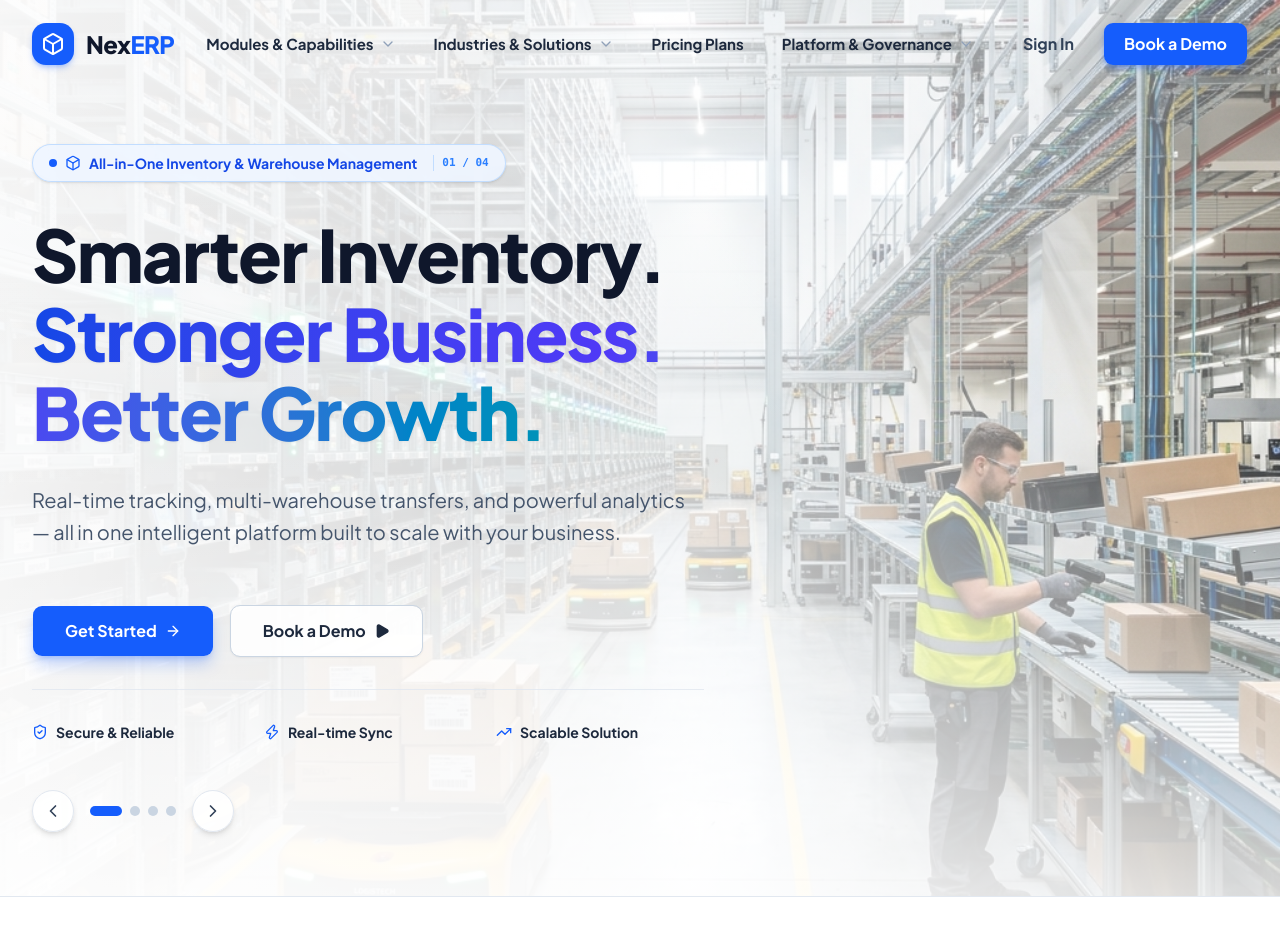
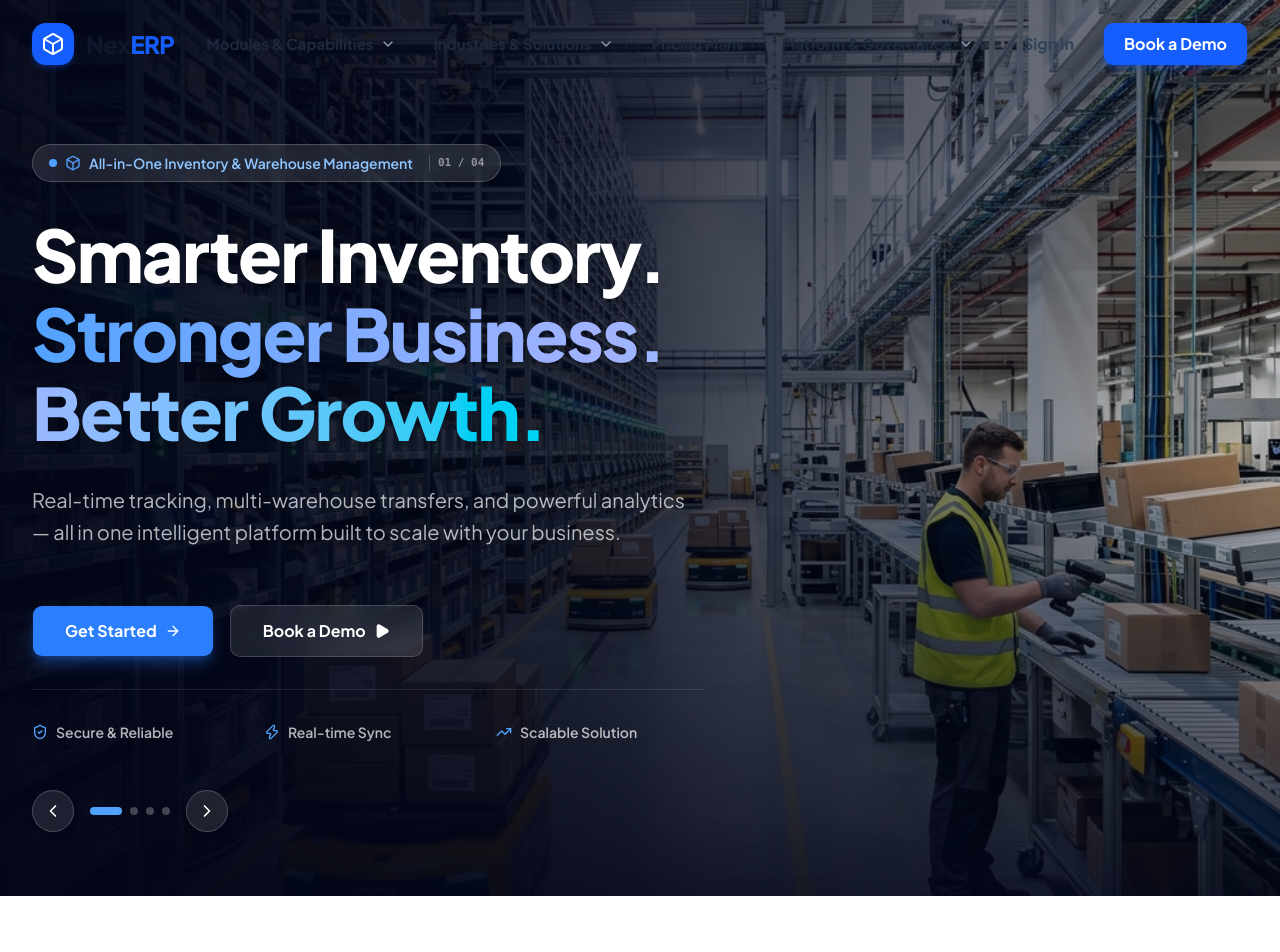
Before and after one commit to arhamsolution-me/ERP, a Next.js app in the folder apps/web/: page / in a window 1280 px wide. Shown: the top 952 px of the page. Built offline with nearby package versions, Linux system fonts and the light colour scheme.

Commit message:
fix: dark cinematic hero section + Royal Blue header restored

```diff
--- a/apps/web/app/(marketing)/page.tsx
+++ b/apps/web/app/(marketing)/page.tsx
@@ -79,8 +79,8 @@ export default function Homepage() {
   return (
     <div className="flex flex-col min-h-screen bg-slate-50 text-slate-900 font-sans overflow-hidden">
 
-      {/* WHITE THEME HERO SECTION WITH MULTI-IMAGE CAROUSEL */}
-      <section className="relative flex items-center bg-white border-b border-slate-200 overflow-hidden pt-32 sm:pt-36 pb-16 min-h-[660px] lg:min-h-[720px]">
+      {/* DARK CINEMATIC HERO SECTION WITH MULTI-IMAGE CAROUSEL */}
+      <section className="relative flex items-center bg-slate-950 overflow-hidden pt-32 sm:pt-36 pb-16 min-h-[660px] lg:min-h-[720px]">
 
         {/* Background Multi-Image Slideshow */}
         <div className="absolute inset-0 z-0">
@@ -96,9 +96,9 @@ export default function Homepage() {
             />
           </AnimatePresence>
 
-          {/* Balanced White Gradient Overlay for High Text Readability & Image Vibrancy */}
-          <div className="absolute inset-0 bg-gradient-to-r from-white/95 via-white/80 to-white/20 z-10" />
-          <div className="absolute inset-0 bg-gradient-to-t from-white/80 via-transparent to-white/20 z-10" />
+          {/* Dark Cinematic Overlay for Dramatic Look */}
+          <div className="absolute inset-0 bg-gradient-to-r from-slate-950/95 via-slate-950/75 to-slate-950/20 z-10" />
+          <div className="absolute inset-0 bg-gradient-to-t from-slate-950/80 via-transparent to-slate-950/30 z-10" />
         </div>
 
         <div className="container mx-auto px-4 sm:px-6 lg:px-8 relative z-20 text-left">
@@ -112,12 +112,12 @@ export default function Homepage() {
                 animate={{ opacity: 1, y: 0 }}
                 exit={{ opacity: 0, y: -10 }}
                 transition={{ duration: 0.4 }}
-                className="inline-flex items-center gap-2 px-4 py-2 rounded-full bg-blue-50/90 border border-blue-200/90 text-blue-700 text-xs sm:text-sm font-bold shadow-sm backdrop-blur-md"
+                className="inline-flex items-center gap-2 px-4 py-2 rounded-full bg-white/10 border border-white/20 text-blue-300 text-xs sm:text-sm font-semibold shadow-sm backdrop-blur-md"
               >
-                <span className="flex h-2 w-2 rounded-full bg-blue-600 animate-pulse" />
-                <Box className="w-4 h-4 text-blue-600" />
+                <span className="flex h-2 w-2 rounded-full bg-blue-400 animate-pulse" />
+                <Box className="w-4 h-4 text-blue-400" />
                 <span>{slides[currentSlide].badge}</span>
-                <span className="ml-2 pl-2 border-l border-blue-200/90 text-blue-500 font-mono text-[11px] font-bold">
+                <span className="ml-2 pl-2 border-l border-white/20 text-white/50 font-mono text-[11px] font-bold">
                   0{currentSlide + 1} / 0{slides.length}
                 </span>
               </motion.div>
@@ -131,10 +131,10 @@ export default function Homepage() {
                 animate={{ opacity: 1, y: 0 }}
                 exit={{ opacity: 0, y: -15 }}
                 transition={{ duration: 0.4, delay: 0.1 }}
-                className="text-4xl sm:text-6xl lg:text-7xl font-black tracking-tight text-slate-900 leading-[1.1]"
+                className="text-4xl sm:text-6xl lg:text-7xl font-black tracking-tight text-white leading-[1.1] drop-shadow-lg"
               >
                 {slides[currentSlide].title.split('. ')[0]}. <br />
-                <span className="bg-gradient-to-r from-blue-700 via-indigo-600 to-cyan-600 bg-clip-text text-transparent drop-shadow-xs">
+                <span className="bg-gradient-to-r from-blue-400 via-indigo-300 to-cyan-400 bg-clip-text text-transparent">
                   {slides[currentSlide].title.split('. ').slice(1).join('. ')}
                 </span>
               </motion.h1>
@@ -148,7 +148,7 @@ export default function Homepage() {
                 animate={{ opacity: 1, y: 0 }}
                 exit={{ opacity: 0, y: -15 }}
                 transition={{ duration: 0.4, delay: 0.2 }}
-                className="text-slate-600 text-lg sm:text-xl max-w-2xl leading-relaxed font-normal"
+                className="text-white/70 text-lg sm:text-xl max-w-2xl leading-relaxed font-normal"
               >
                 {slides[currentSlide].desc}
               </motion.p>
@@ -160,7 +160,7 @@ export default function Homepage() {
                 href="/sign-in"
                 className={cn(
                   buttonVariants({ variant: "default", size: "lg" }),
-                  "w-full sm:w-auto bg-blue-600 hover:bg-blue-700 text-white font-bold text-base h-13 px-8 rounded-lg shadow-lg shadow-blue-600/25 flex items-center justify-center gap-2 group transition-all"
+                  "w-full sm:w-auto bg-blue-500 hover:bg-blue-400 text-white font-bold text-base h-13 px-8 rounded-lg shadow-lg shadow-blue-500/30 flex items-center justify-center gap-2 group transition-all"
                 )}
               >
                 <span>Get Started</span>
@@ -171,28 +171,26 @@ export default function Homepage() {
                 href="/contact"
                 className={cn(
                   buttonVariants({ variant: "outline", size: "lg" }),
-                  "w-full sm:w-auto bg-white/90 hover:bg-white text-slate-800 border-slate-300 font-bold text-base h-13 px-8 rounded-lg shadow-xs flex items-center justify-center gap-2"
+                  "w-full sm:w-auto bg-white/10 hover:bg-white/20 text-white border-white/25 font-bold text-base h-13 px-8 rounded-lg shadow-xs flex items-center justify-center gap-2 backdrop-blur-sm"
                 )}
               >
                 <span>Book a Demo</span>
-                <Play className="w-4 h-4 fill-slate-800 text-slate-800" />
+                <Play className="w-4 h-4 fill-white text-white" />
               </Link>
             </div>
 
             {/* Benefit Strip at Bottom */}
-            <div className="pt-8 border-t border-slate-200/80 grid grid-cols-1 sm:grid-cols-3 gap-6 max-w-2xl text-left">
-              <div className="flex items-center gap-2 text-xs sm:text-sm font-bold text-slate-800">
-                <ShieldCheck className="w-4 h-4 text-blue-600 shrink-0" />
-                <span>Secure & Reliable</span>
+            <div className="pt-8 border-t border-white/10 grid grid-cols-1 sm:grid-cols-3 gap-6 max-w-2xl text-left">
+              <div className="flex items-center gap-2 text-xs sm:text-sm font-semibold text-white/70">
+                <ShieldCheck className="w-4 h-4 text-blue-400 shrink-0" />
+                <span>Secure &amp; Reliable</span>
               </div>
-
-              <div className="flex items-center gap-2 text-xs sm:text-sm font-bold text-slate-800">
-                <Zap className="w-4 h-4 text-blue-600 shrink-0" />
+              <div className="flex items-center gap-2 text-xs sm:text-sm font-semibold text-white/70">
+                <Zap className="w-4 h-4 text-blue-400 shrink-0" />
                 <span>Real-time Sync</span>
               </div>
-
-              <div className="flex items-center gap-2 text-xs sm:text-sm font-bold text-slate-800">
-                <TrendingUp className="w-4 h-4 text-blue-600 shrink-0" />
+              <div className="flex items-center gap-2 text-xs sm:text-sm font-semibold text-white/70">
+                <TrendingUp className="w-4 h-4 text-blue-400 shrink-0" />
                 <span>Scalable Solution</span>
               </div>
             </div>
@@ -201,7 +199,7 @@ export default function Homepage() {
             <div className="pt-4 flex items-center justify-start gap-4">
               <button
                 onClick={prevSlide}
-                className="p-2.5 rounded-full bg-white/90 hover:bg-white border border-slate-200 text-slate-700 shadow-md transition-all hover:scale-105"
+                className="p-2.5 rounded-full bg-white/10 hover:bg-white/20 border border-white/20 text-white shadow-md transition-all hover:scale-105 backdrop-blur-sm"
                 aria-label="Previous Slide"
               >
                 <ChevronLeft className="w-5 h-5" />
@@ -212,8 +210,8 @@ export default function Homepage() {
                   <button
                     key={idx}
                     onClick={() => setCurrentSlide(idx)}
-                    className={`h-2.5 rounded-full transition-all ${
-                      currentSlide === idx ? "w-8 bg-blue-600" : "w-2.5 bg-slate-300 hover:bg-slate-400"
+                    className={`h-2 rounded-full transition-all ${
+                      currentSlide === idx ? "w-8 bg-blue-400" : "w-2 bg-white/25 hover:bg-white/50"
                     }`}
                     aria-label={`Go to slide ${idx + 1}`}
                   />
@@ -222,7 +220,7 @@ export default function Homepage() {
 
               <button
                 onClick={nextSlide}
-                className="p-2.5 rounded-full bg-white/90 hover:bg-white border border-slate-200 text-slate-700 shadow-md transition-all hover:scale-105"
+                className="p-2.5 rounded-full bg-white/10 hover:bg-white/20 border border-white/20 text-white shadow-md transition-all hover:scale-105 backdrop-blur-sm"
                 aria-label="Next Slide"
               >
                 <ChevronRight className="w-5 h-5" />
--- a/apps/web/components/marketing-header.tsx
+++ b/apps/web/components/marketing-header.tsx
@@ -175,7 +175,7 @@ export function MarketingHeader() {
     <header
       className={`fixed top-0 inset-x-0 z-50 w-full transition-all duration-300 ${
         isScrolled
-          ? "bg-[#0a1628] border-b border-blue-950/80 text-white shadow-2xl shadow-black/40"
+          ? "bg-blue-700 border-b border-blue-800 text-white shadow-xl shadow-blue-950/30"
           : "bg-transparent border-b border-transparent text-slate-900"
       }`}
       onMouseLeave={() => setActiveMenu(null)}
```
